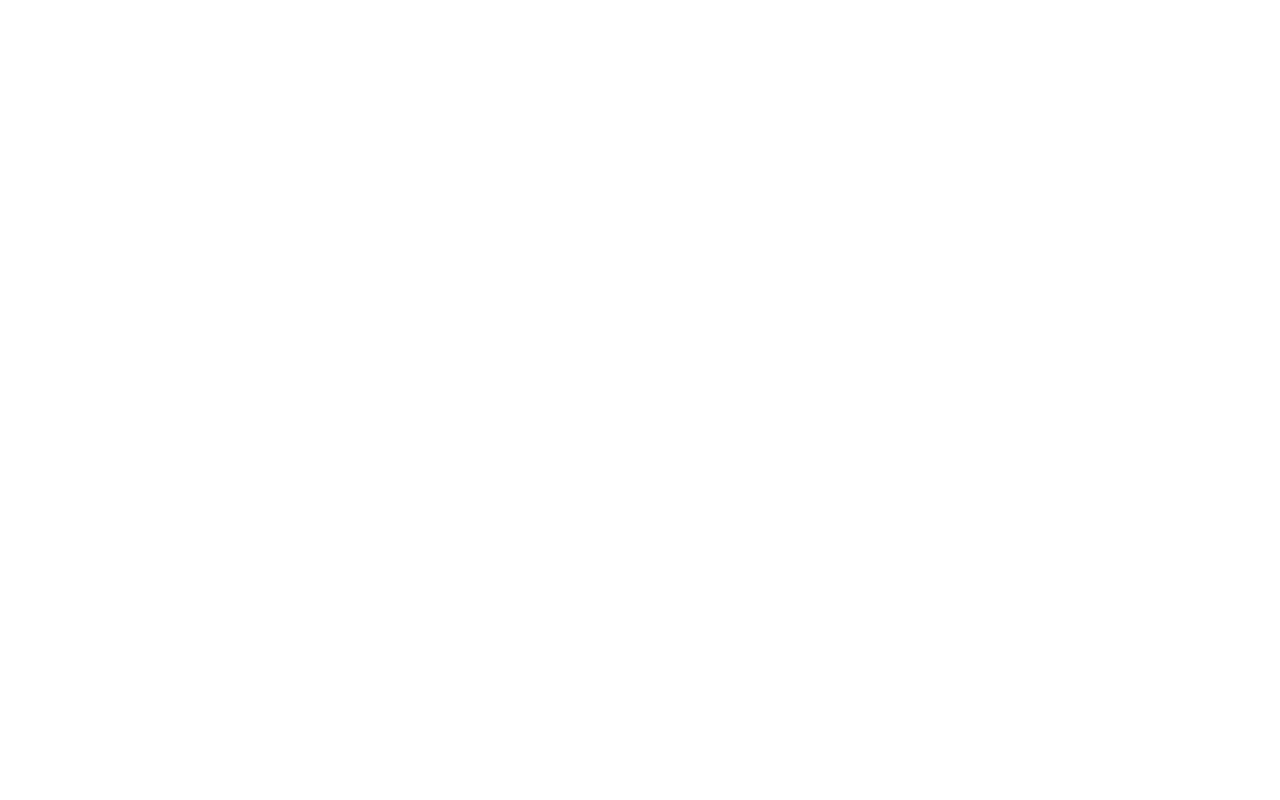
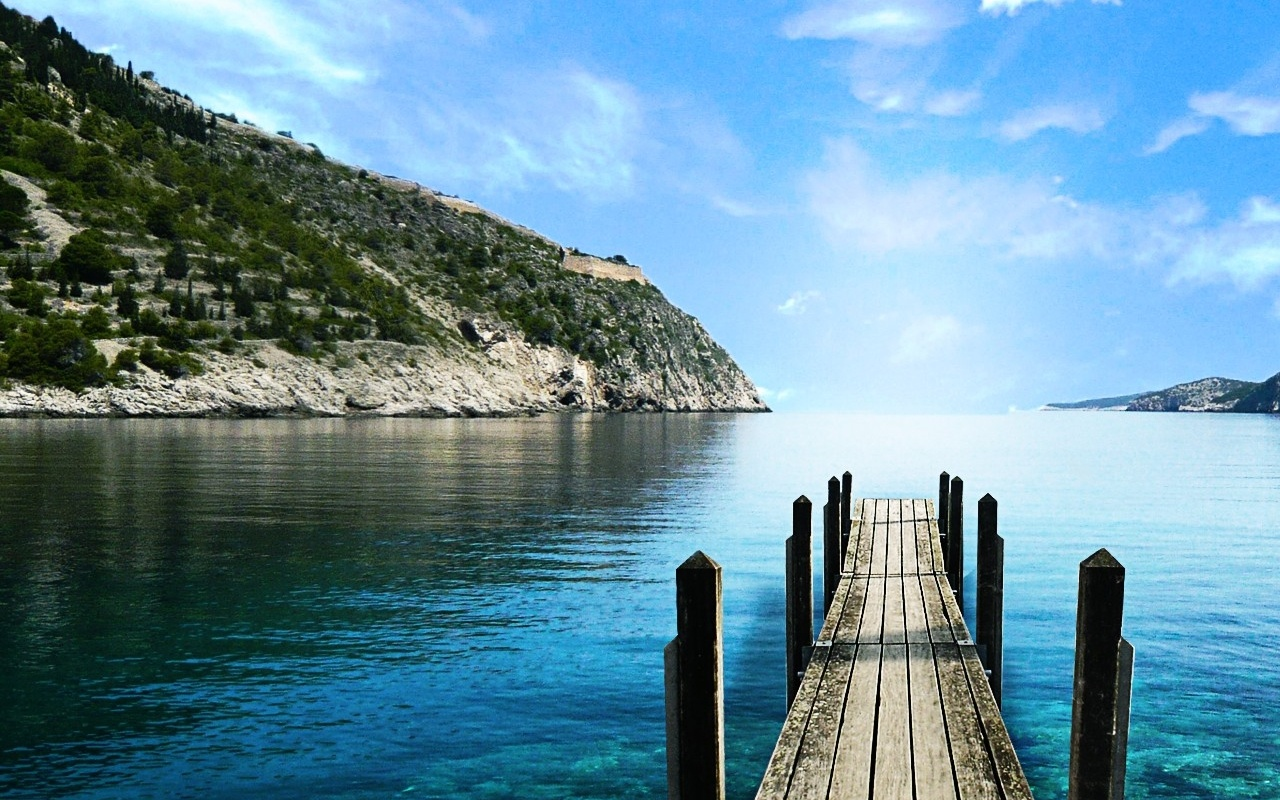
Before and after one commit to ankitsharma978573/firstfrommypc, a plain HTML site: page index.html in a window 1280 px wide. Drawn offline with Linux system fonts and the light colour scheme.

Commit message:
image insert

```diff
--- a/index.html
+++ b/index.html
@@ -94,7 +94,7 @@
 
           <!-- <link rel="stylesheet" type="text/css" href="style.css"> -->
         </head>
-<body>
+<body background="landscape.jpg">
                 <!-- <h2 >welcome to my channel :)</h2>
                 <h1 style="color:pink;">rajasthan</h1> -->
                 <!-- <h2 id="myfirstid">welcome to class</h2>
```
Also changed, not shown: landscape.jpg (added).
